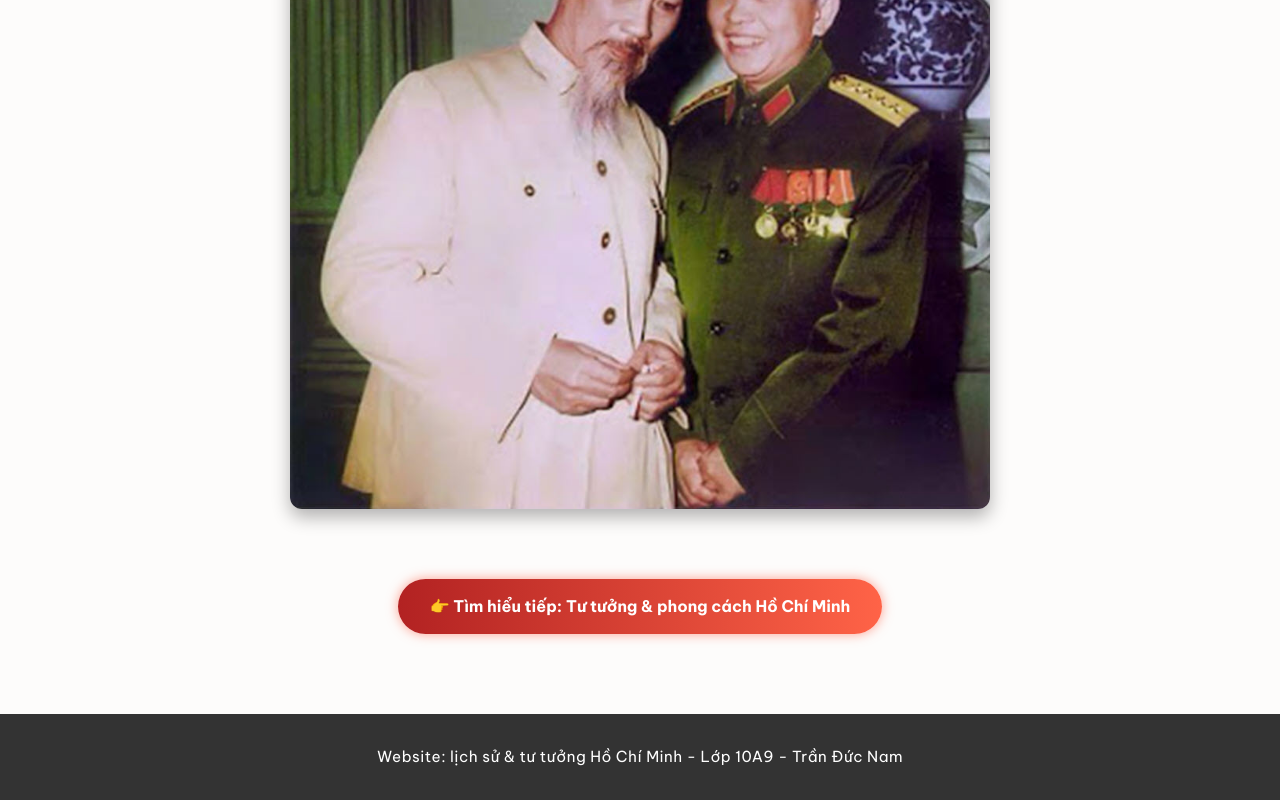
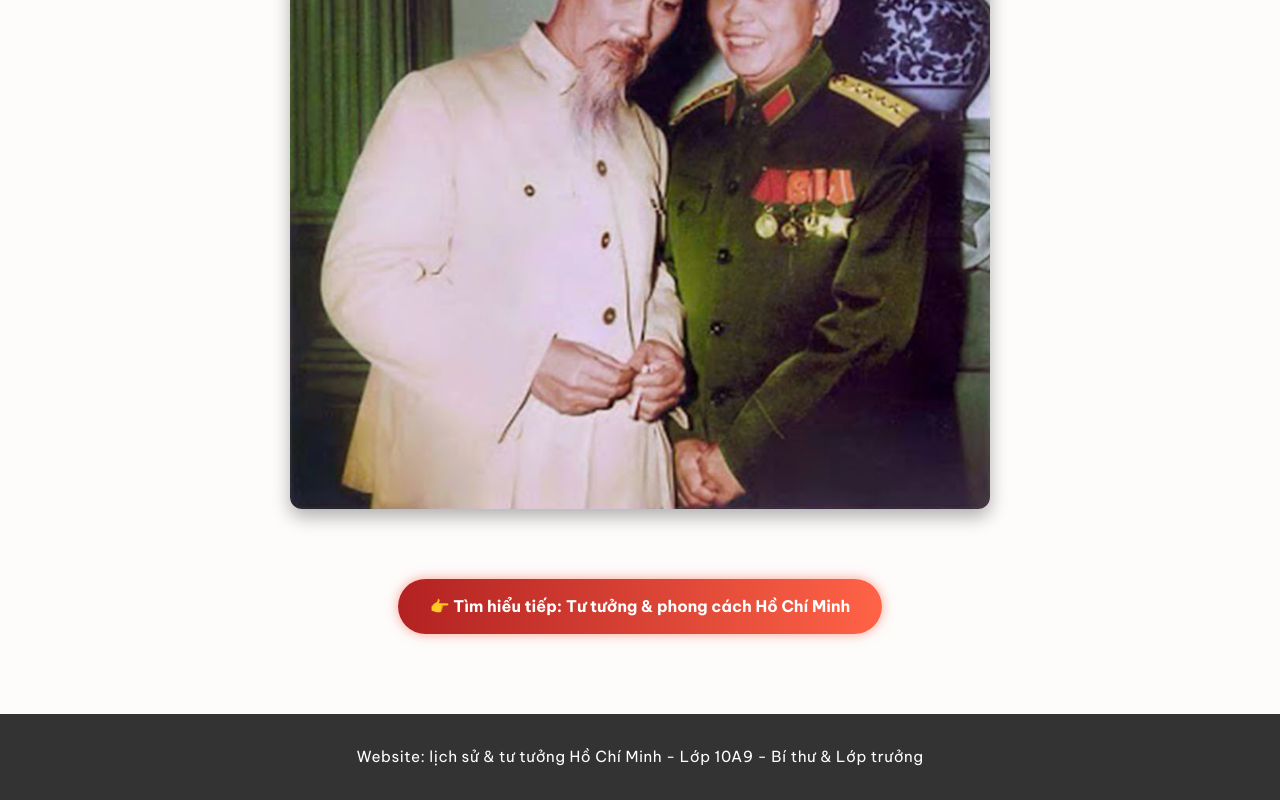
Before and after one commit to namtr222289-ops/ho-chi-minh-tieu-su, a plain HTML site: page index3.html in a window 1280 px wide. Shown: the part 4004-4804 px from the top of the page. Drawn offline with Linux system fonts and the light colour scheme.

Commit message:
Update index3.html

```diff
--- a/index3.html
+++ b/index3.html
@@ -93,7 +93,8 @@
   </section>
 
   <footer>
-    <p>Website: lịch sử & tư tưởng Hồ Chí Minh - Lớp 10A9 - Trần Đức Nam</p>
+    <p>Website: lịch sử & tư tưởng Hồ Chí Minh - Lớp 10A9 - Bí thư & Lớp trưởng </p>
   </footer>
 </body>
+
 </html>
```
